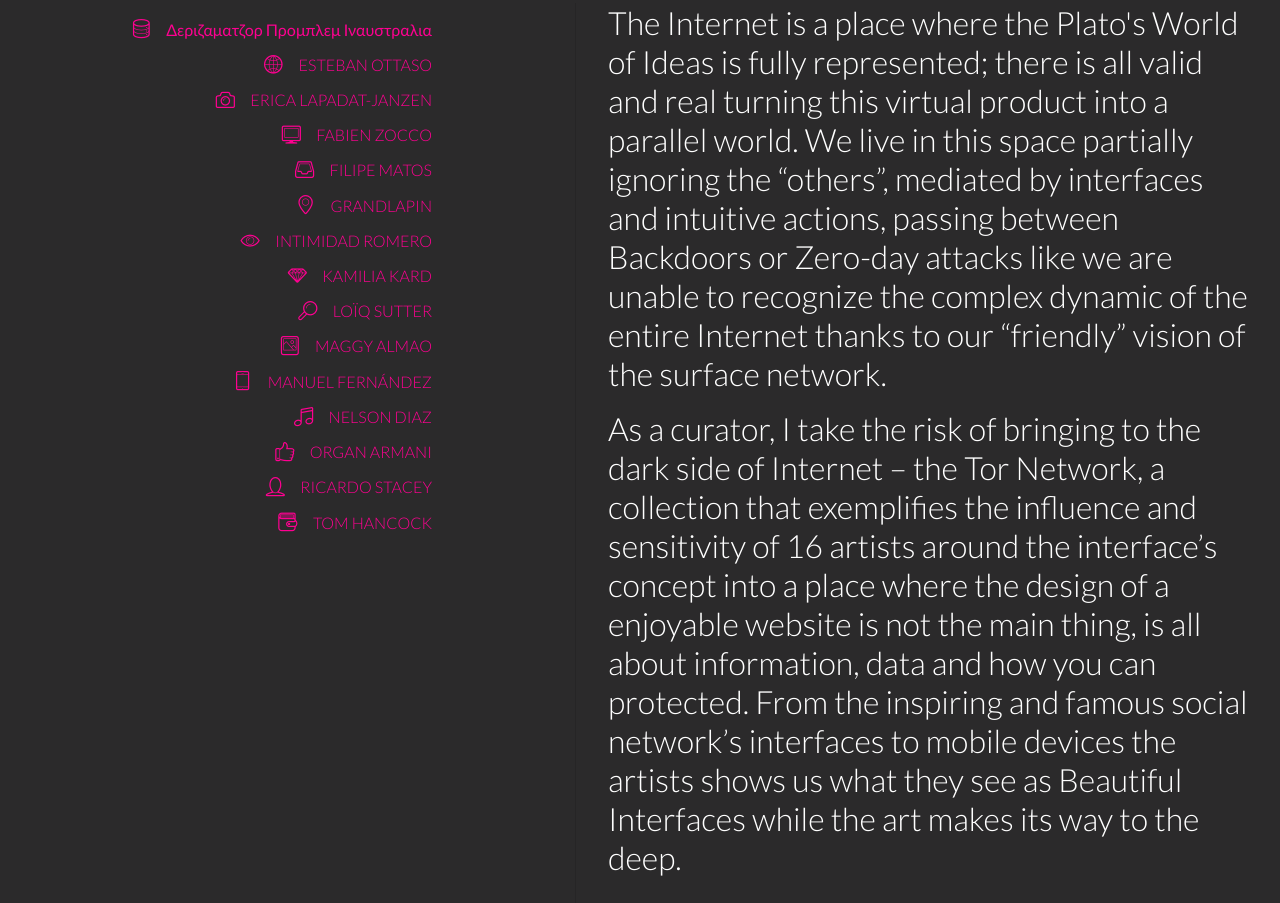
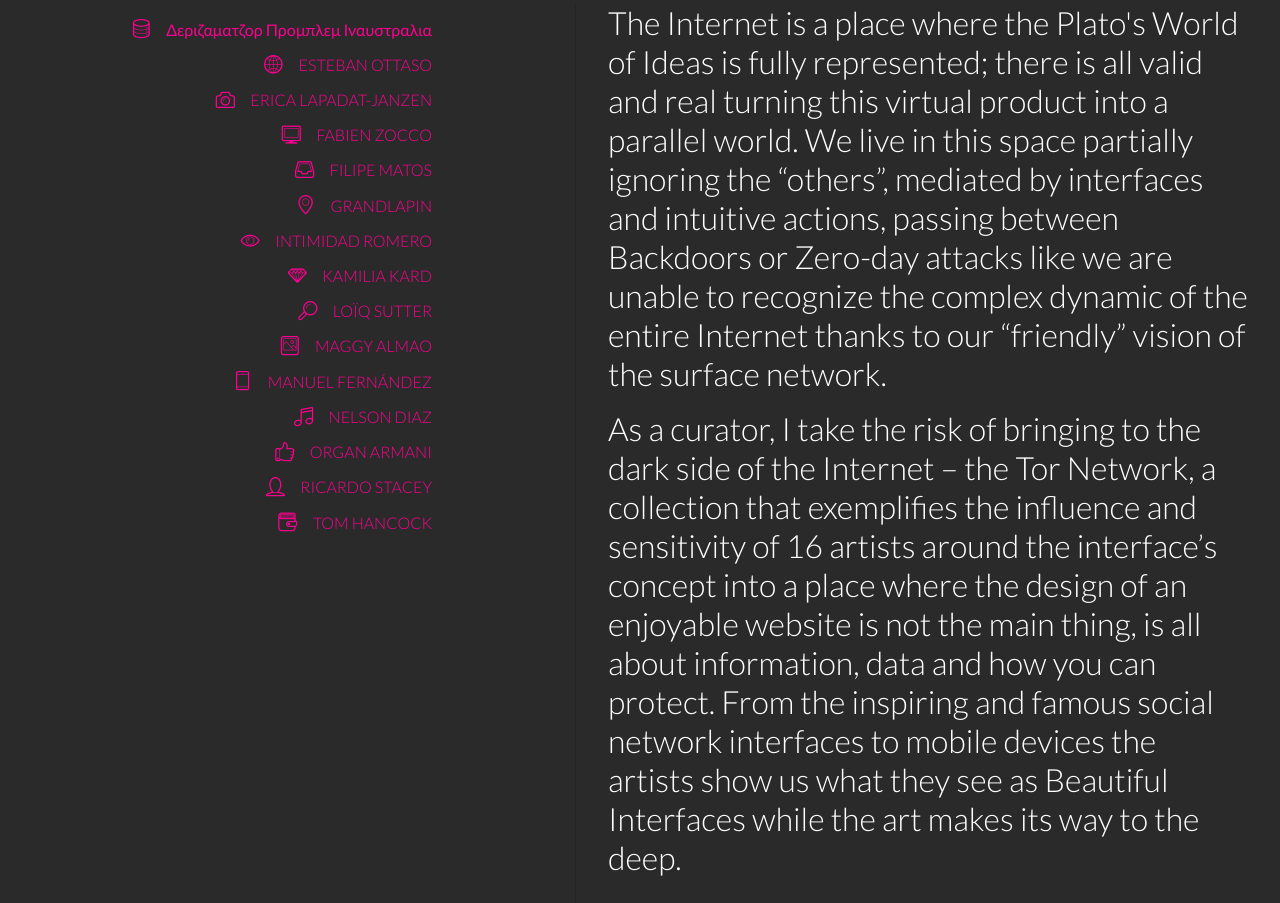
Before and after one commit to Miyitus/deepinthevoid, a plain HTML site: page works/index.html in a window 1280 px wide. Shown: the part 243-1146 px from the top of the page. Drawn offline with Linux system fonts and the light colour scheme; files whose address does not match are found by name.

Commit message:
Update index.html

```diff
--- a/works/index.html
+++ b/works/index.html
@@ -54,7 +54,7 @@ Design and Development: Miyö Van Stenis
 							<div class="column" align="right">
 							  <p>The Internet is a place where the Plato's World of Ideas is fully represented; there is all valid and real turning this virtual product into a parallel world. We live in this space partially ignoring the “others”, mediated by interfaces and intuitive actions, passing between Backdoors or Zero-day attacks like we are unable to recognize the complex dynamic of the entire Internet thanks to our “friendly” vision of the surface network.</p>
 
-<p>As a curator, I take the risk of bringing to the dark side of Internet – the Tor Network, a collection that exemplifies the influence and sensitivity of 16 artists around the interface’s concept into a place where the design of a enjoyable website is not the main thing, is all about information, data and how you can protected. From the inspiring and famous social network’s interfaces to mobile devices the artists shows us what they see as Beautiful Interfaces while the art makes its way to the deep.
+<p>As a curator, I take the risk of bringing to the dark side of the Internet – the Tor Network, a collection that exemplifies the influence and sensitivity of 16 artists around the interface’s concept into a place where the design of an enjoyable website is not the main thing, is all about information, data and how you can protect. From the inspiring and famous social network interfaces to mobile devices the artists show us what they see as Beautiful Interfaces while the art makes its way to the deep.
 </p></div>
 <div class="column1">
   <p><a class="icon icon-data" href="art/there.html" target="_self">Δεριζαματζορ Προμπλεμ Ιναυστραλια</a></p>
```
